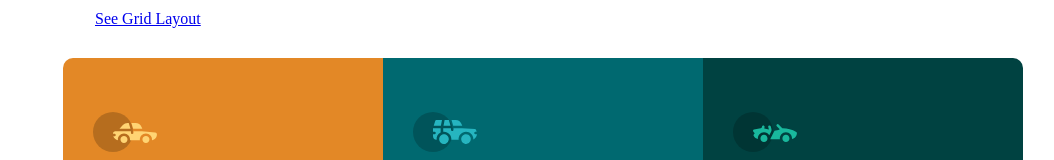
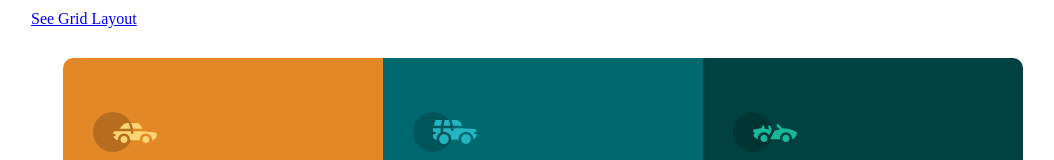
Before and after one commit to victorakanmidu/CSS-Flexbox-and-Grid-Layout, a plain HTML site: page index.html in a window 1280 px wide. Shown: the top 160 px of the page, without its empty margins (97-1151 px from the left). Drawn offline with Linux system fonts and the light colour scheme.

Commit message:
modified style.css

```diff
--- a/style.css
+++ b/style.css
@@ -55,7 +55,7 @@
 #to-grid{
     width:auto;
     margin-top: 10px;
-    margin-left: 15%;
+    margin-left: 10%;
 }
 
 .grid-layout{
```
